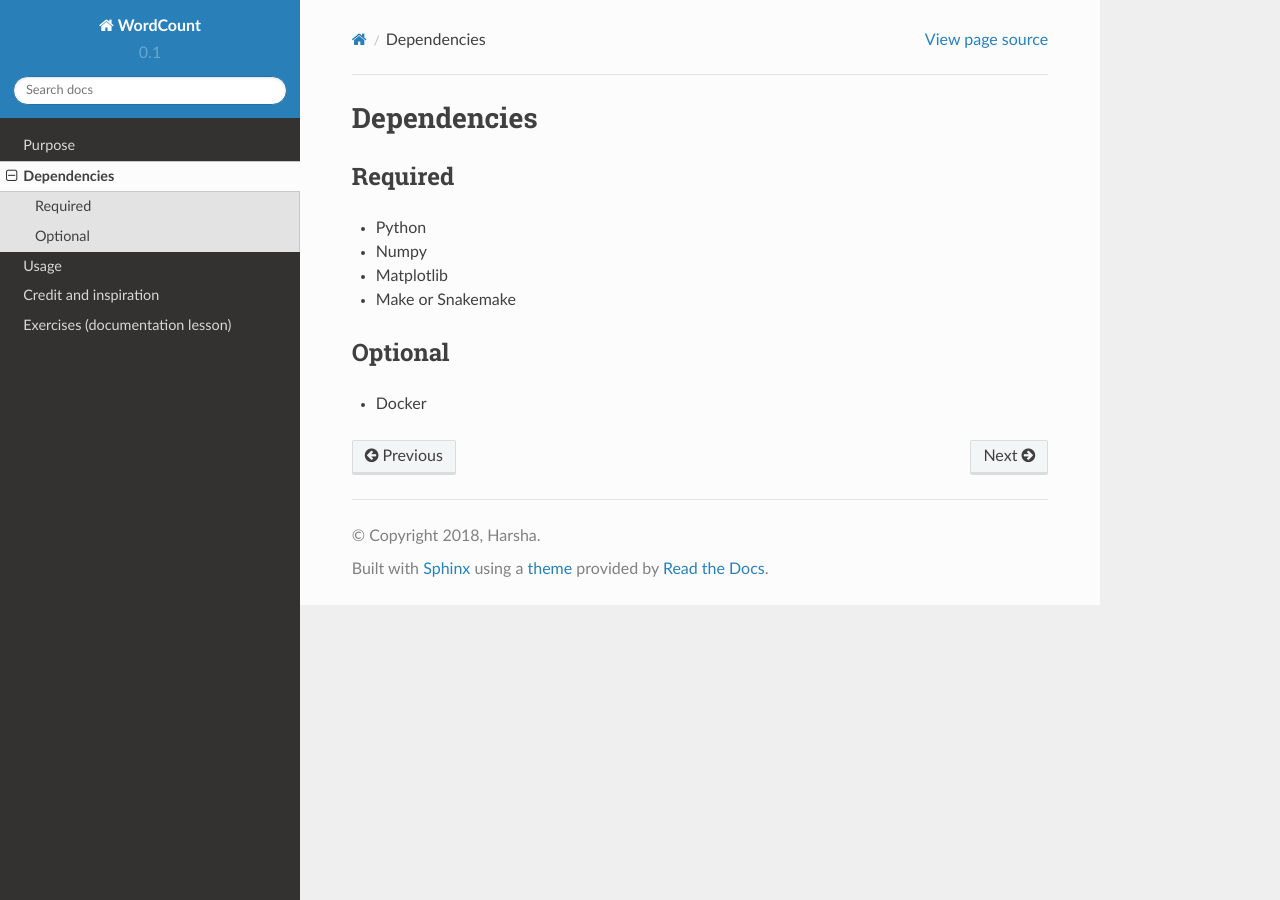
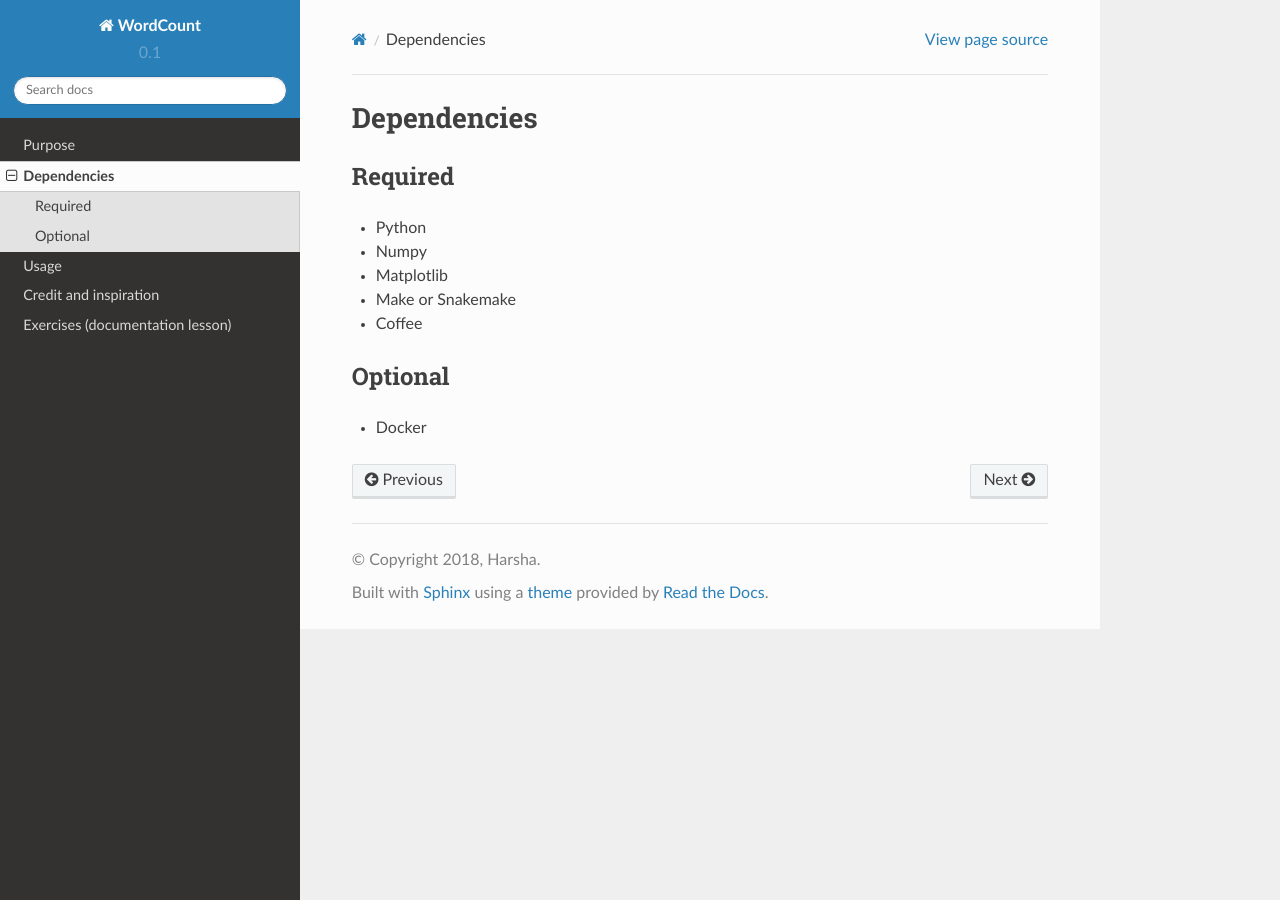
Before and after one commit to M-Nicastro/word-count, a Sphinx documentation site: the page built from doc/dependencies.rst, in a window 1280 px wide. Built offline with Sphinx 7.4.7 and the Read the Docs theme 2.0.0, drawn with Linux system fonts in a browser that asks for light colours.

Commit message:
Update dependencies.rst

```diff
--- a/doc/dependencies.rst
+++ b/doc/dependencies.rst
@@ -10,7 +10,7 @@ Required
 - Numpy
 - Matplotlib
 - Make or Snakemake
-
+- Coffee
 
 Optional
 --------
```
